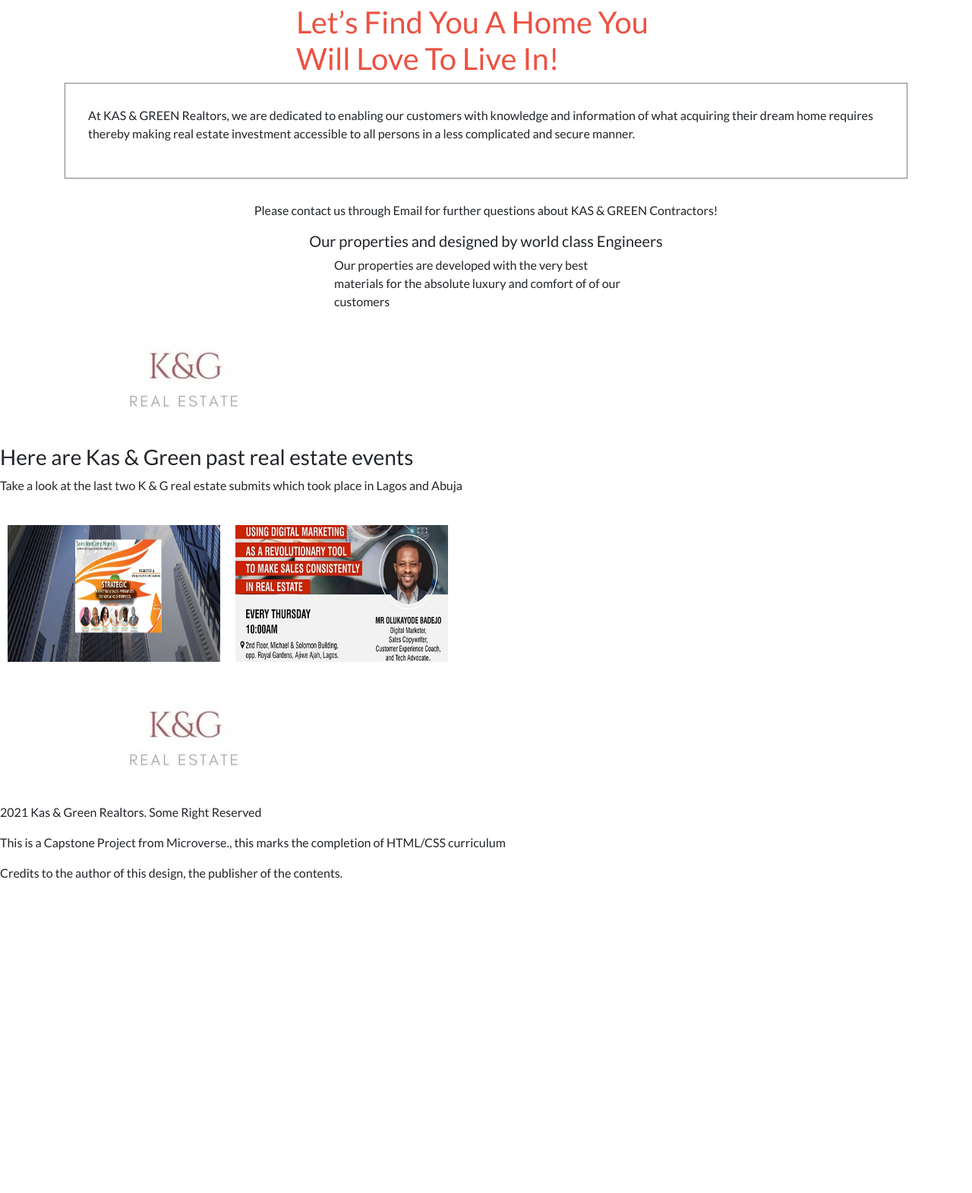
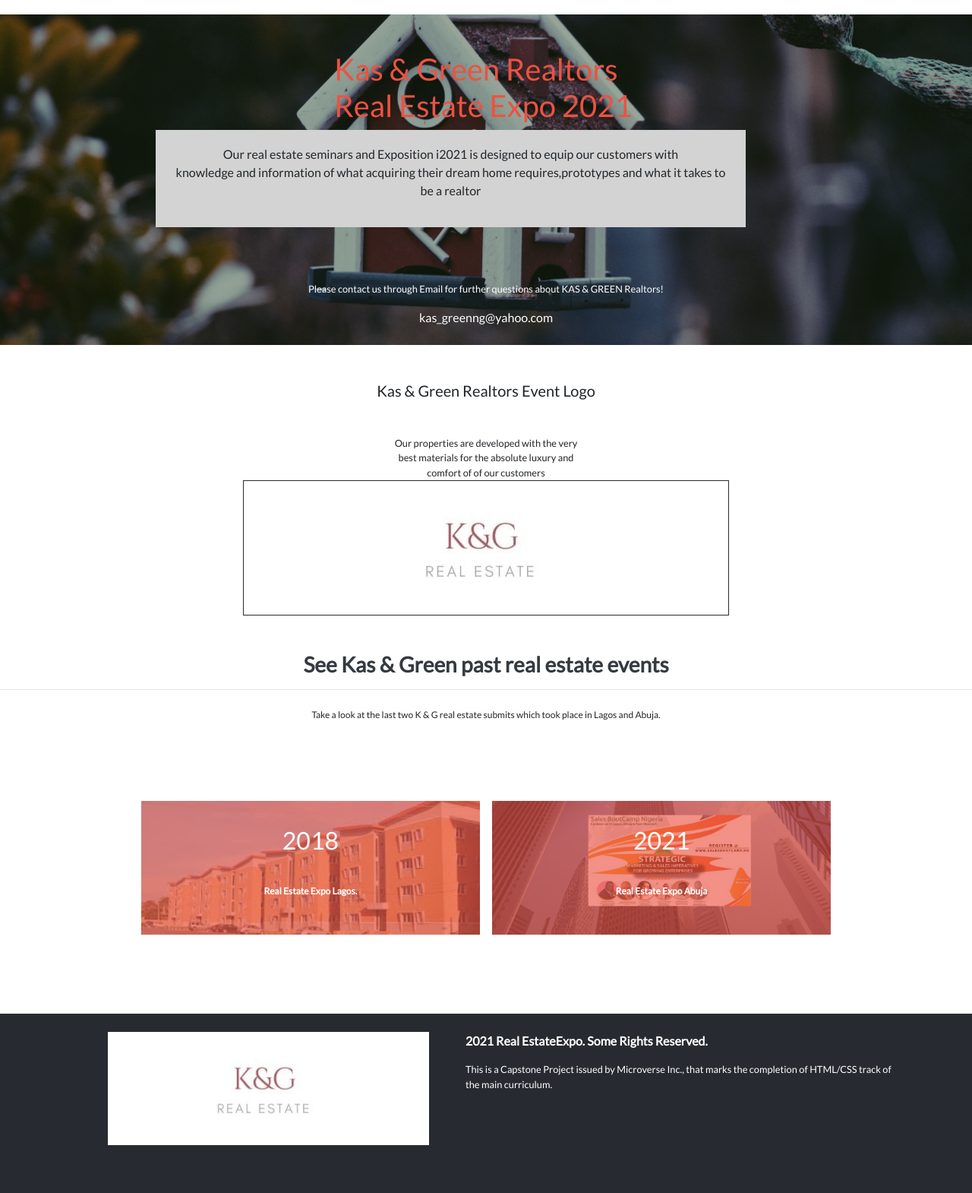
Before and after one commit to Eebru-gzy/smt, a plain HTML site: page about.html in a window 1280 px wide. Shown: the part 120-1690 px from the top of the page at 76% size. Before the commit the page ends 1281 px from the top, so only its background shows below. Drawn offline with nearby package versions, Linux system fonts and the light colour scheme.

Commit message:
update about page with styling

```diff
--- a/about.css
+++ b/about.css
@@ -81,16 +81,33 @@ a {
   border-color: var(--orng);
 }
 
+/* @media only screen and (max-width: 1024px) {
+  .na-button {
+    border-width: 0.2rem;
+    font-size: x-small;
+  }
+
+  .nav-a {
+    font-size: x-small;
+  }
+} */
+
+
 .header1 {
   color: var(--orng);
-  max-width: 500px;
+  max-width: 400px;
   margin: auto;
+  font-size: 8px;
 }
 
 .about {
-  border: 1px solid gray;
-  padding: 30px;
-  margin-bottom: 30px;
+  font-family: 'COCOGOOSE', sans-serif;
+  text-align: center;
+  background-color: #d3d3d3;
+  padding: 20px;
+  margin-bottom: 20px;
+  max-width: 70%;
+  margin-left: 120px;
 }
 
 .contact {
@@ -102,8 +119,14 @@ a {
 }
 
 .logopara {
-  max-width: 400px;
+  max-width: 250px;
   margin: auto;
+  text-align: center;
+}
+.event-logo{
+  border: 1px solid var(--dak);
+  width: 50%;
+  margin: 0 auto;
 }
 
 
@@ -111,7 +134,7 @@ a {
   font-size: 12px;
   margin-top: 30px;
 }
-
+/*
 .event a img {
   width: 300px;
   height: 200px;
@@ -122,4 +145,39 @@ a {
 .event {
   display: flex;
   margin-top: 30px;
+  justify-content: center;
 }
+
+.event a {
+  box-shadow: inset 0 0 0 200px #C33764;
+} */
+
+
+.event {
+  width: 44%;
+  height: 22vh;
+}
+
+.first-event {
+  background: url('img/Real-estate1.jpeg') no-repeat center;
+  background-size: cover;
+}
+
+.second-event {
+  background: url('img/2021_sales.jpeg') no-repeat center;
+  background-size: cover;
+}
+
+.about-events {
+  width: 100%;
+  height: 100%;
+  background-color: #ec5342a2;
+}
+
+.footer-logo {
+   margin-bottom: 60px;
+}
+
+.footer-cover{
+  box-shadow: inset 0 0 0 2000px var(--dak);
+}
--- a/about.html
+++ b/about.html
@@ -6,7 +6,7 @@
   <meta name="viewport" content="width=device-width, initial-scale=1.0">
   <link rel="stylesheet" href="https://stackpath.bootstrapcdn.com/bootstrap/4.4.1/css/bootstrap.min.css" integrity="sha384-Vkoo8x4CGsO3+Hhxv8T/Q5PaXtkKtu6ug5TOeNV6gBiFeWPGFN9MuhOf23Q9Ifjh" crossorigin="anonymous" />
   <link rel="stylesheet" href="about.css">
-  <link href="https://fonts.googleapis.com/css2?family=Roboto&family=Roboto+Condensed:wght@700&display=swap" rel="stylesheet"/>
+  <link rel="stylesheet" href="style.css">
   <link href="https://fonts.googleapis.com/css2?family=Lato&display=swap" rel="stylesheet" />
   <script src="https://kit.fontawesome.com/fdccd4f74a.js" crossorigin="anonymous" ></script>
   <title>About</title>
@@ -15,7 +15,7 @@
   <header>
     <nav class="nav-media">
       <div class="container cont">
-        <ul class="medias">
+        <ul class="medias d-md-none">
           <li>
             <a href="#" class="nav-a"><i class="fab fa-facebook"></i></a>
           </li>
@@ -76,57 +76,113 @@
     </div>
   </header>
   <main>
-
+    <section class="showcase">
       <div class="container">
         <div>
-        <div class="header1">
-          <h1 >Let’s Find You A Home You Will Love To Live In!</h1>
+          <div class="header1 pt-5 mt-5">
+            <h1>Kas & Green Realtors Real Estate Expo 2021</h1>
           </div>
           <div>
             <div class="about">
-            <p> At KAS & GREEN Realtors, we are dedicated to enabling our customers with knowledge and information of what acquiring their dream home requires thereby making real estate investment accessible to all persons in a less complicated and secure manner.</p>
+              <p class=""> Our real estate seminars and Exposition i2021 is designed to equip our customers with <br> knowledge and information of what acquiring their dream home requires,prototypes and what it takes to be a realtor </p>
             </div>
-          <div class="contact">
-            <p>Please contact us through Email for further questions about KAS & GREEN Contractors!</p>
-            <a href="kas_greenng@yahoo.com"></a>
+            <div class="contact mt-5 mb-5 p-4">
+              <p class="small text-white">Please contact us through Email for further questions about KAS & GREEN Realtors!</p>
+              <a class="text-decoration-none text-white" href="#">kas_greenng@yahoo.com</a>
             </div>
           </div>
         </div>
       </div>
+    </section>
+
     <!-- creative Logo section -->
     <div class="logo_container">
-      <div class="logo-header">
-        <h5>Our properties and designed by world class Engineers</h5>
+      <div class="logo-header mb-5">
+        <h5>Kas & Green Realtors Event Logo </h5>
       </div>
       <div>
-        <p class="logopara">Our properties are developed with the very best materials for the absolute luxury and comfort of of our customers</p>
+        <p class="logopara small">Our properties are developed with the very best materials for the absolute luxury and comfort of of our customers</p>
       </div>
-      <div>
+      <div class="bg-white text-center event-logo" >
         <a href="#"><img src="img/log.jpeg" alt="K&G Logo"></a>
       </div>
     </div>
   <!-- Real estate events -->
-  <div class="event_container">
-    <div>
-      <h3>Here are Kas & Green past real estate events</h3>
+  <!-- <section class="featured-speakers my-5">
+    <h3 class="text-black text-center font-weight-bold">See the past Web Design Event</h3>
+    <hr class="under-line">
+    <div class="container text-center">
+      <p class="mt-4 mb-5">Take a look at the last two Web Design Event which took place in Lagos and Alberta.</p>
+      <div class="past-event d-flex justify-content-center align-items-center p-5">
+        <div class="past past-one m-2 text-white font-weight-bolder">
+          <div class="about-past-title d-flex flex-column justify-content-center">
+            <h2>2016</h2>
+            <p>Web Design Event 2016 in Lagos, Nigeria.</p>
+          </div>
+        </div>
+        <div class="past past-two m-2 text-white font-weight-bolder">
+          <div class="about-past-title d-flex flex-column justify-content-center">
+            <h2>2019</h2>
+            <p>Web Design Event 2019 in Alberta, Canada.</p>
+          </div>
+        </div>
+      </div>
+    </div>
+  </section> -->
+
+  <!-- ................... -->
+  <section class="event-container my-5">
+    <h3 class="text-dark text-center font-weight-bold">See Kas & Green past real estate events</h3>
+    <hr class="under-line">
+    <div class="container text-center">
+      <p class="mt-4 mb-5">Take a look at the last two K & G real estate submits which took place in Lagos and Abuja.</p>
+      <div class="past-event d-flex justify-content-center align-items-center p-5">
+        <div class=" event first-event m-2 text-white font-weight-bolder">
+          <div class="about-events d-flex flex-column justify-content-center">
+            <h2>2018</h2>
+            <p>Real Estate Expo Lagos.</p>
+          </div>
+        </div>
+        <div class="event second-event m-2 text-white font-weight-bolder">
+          <div class="about-events d-flex flex-column justify-content-center">
+            <h2>2021</h2>
+            <p>Real Estate Expo Abuja</p>
+          </div>
+        </div>
+      </div>
+    </div>
+  </section>
+</main>
+
+  <!-- ................... -->
+  <!-- <div class="event_container">
+    <div class="text-center mt-5">
+      <h5>See Kas & Green past real estate events</h5>
       <p>Take a look at the last two K & G real estate submits which took place in Lagos and Abuja</p>
     </div>
     <div class="event">
       <a class="event1" href="#"><img src="img/2021_sales.jpeg" alt="Sales event"></a>
       <a class="events" href="#"><img src="img/real-estate2.jpeg" alt=""></a>
     </div>
+  </div> -->
+  <!-- About Footer -->
+  <footer class="footer-cover">
+    <div class="container p-4">
+      <div class="main-footer d-flex">
+        <div class="footer-logo px-5">
+          <img src="img/log.jpeg" alt="K&G logo" class="img-fluid">
         </div>
-  <!-- About Footer -->
-  <div class="footer_container">
-    <div>
-     <img src="img/log.jpeg" alt="">
-    </div>
-    <div><p>2021 Kas & Green Realtors. Some Right Reserved</p></div>
-    <div><p>This is a Capstone Project from <a href="https://www.microverse.org/">Microverse.</a>, this marks the completion of HTML/CSS curriculum</p>
-      Credits to the author of this design, the publisher of the contents.
+        <div class="footer-item text-white">
+          <p class="font-weight-bold">2021 Real EstateExpo. Some Rights Reserved.</p>
+          <div class="sub-item">
+            <small class="d-block">This is a Capstone Project issued by <a class="text-white" href="https://www.microverse.org/" class="whole-under make-white">Microverse Inc.</a>, that marks the completion of HTML/CSS track of the main curriculum.</small>
+            <small class="d-block last-item d-sm-none">Appropriate credits are given to the author of the design, the publisher of the contents and platforms used. This can be found in <a href="https://github.com/Edungit/edunnaty_design_agency" class="whole-under">the github project page</a> of <a href="https://github.com/edungit" class="whole-under"> the developer</a></small>
           </div>
         </div>
-  </main>
+      </div>
+    </div>
+  </footer>
+
 
 
 
--- a/style.css
+++ b/style.css
@@ -123,3 +123,19 @@ box-shadow:inset 0 0 0 2000px rgba(0, 0, 0, .3);
   font-size: x-large;
   color: var(--lit);
 }
+
+
+
+
+
+
+@media only screen and (max-width: 768px) {
+  .nav-media {
+    display: none;
+  }
+
+  .main-nav-container {
+    background: url('img/Pattern-Randomized.svg') bottom !important;
+    background-size: cover !important;
+  }
+}
```
Also changed, not shown: index.html (+1 -1 lines). Lines whose indentation alone changed are shown as unchanged.
